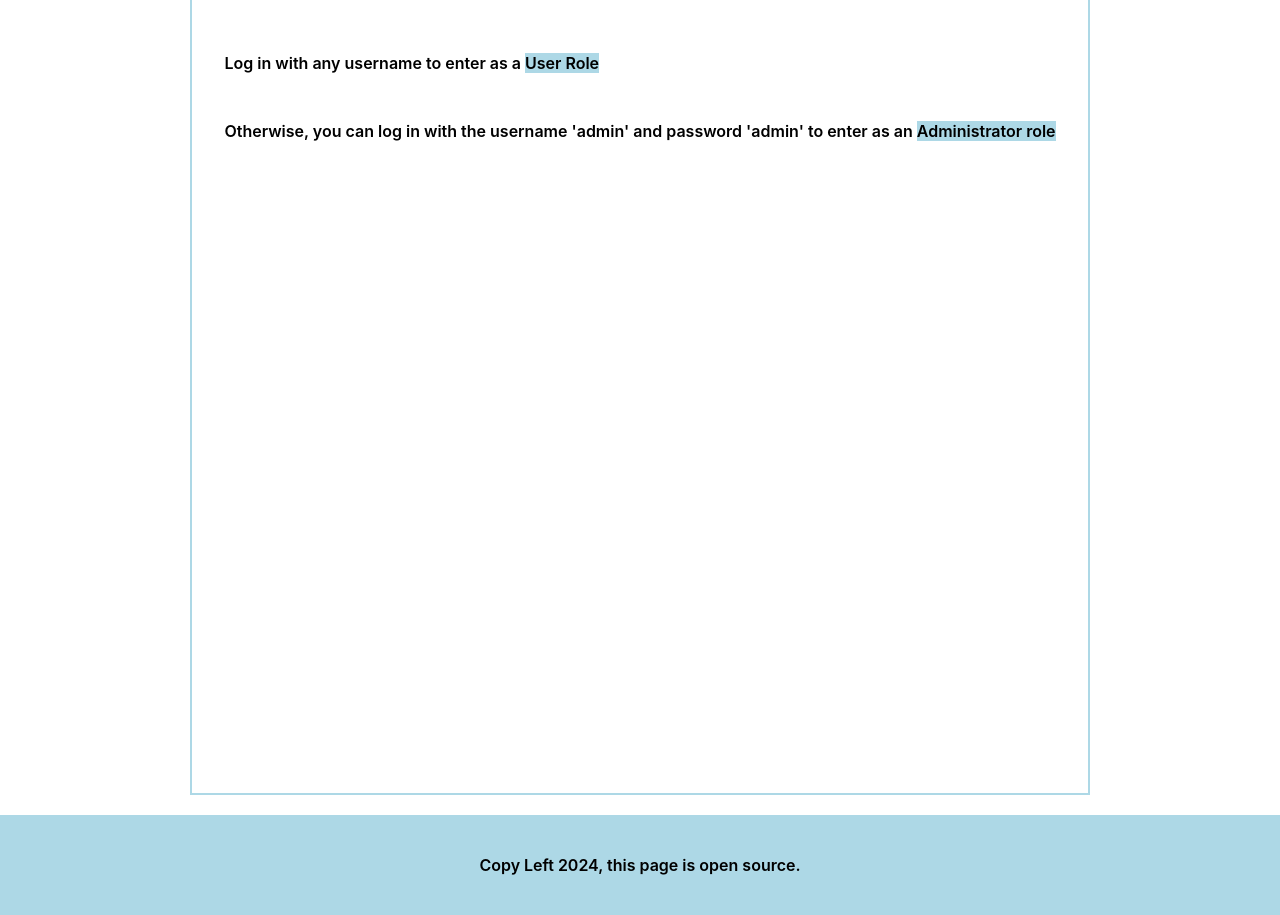
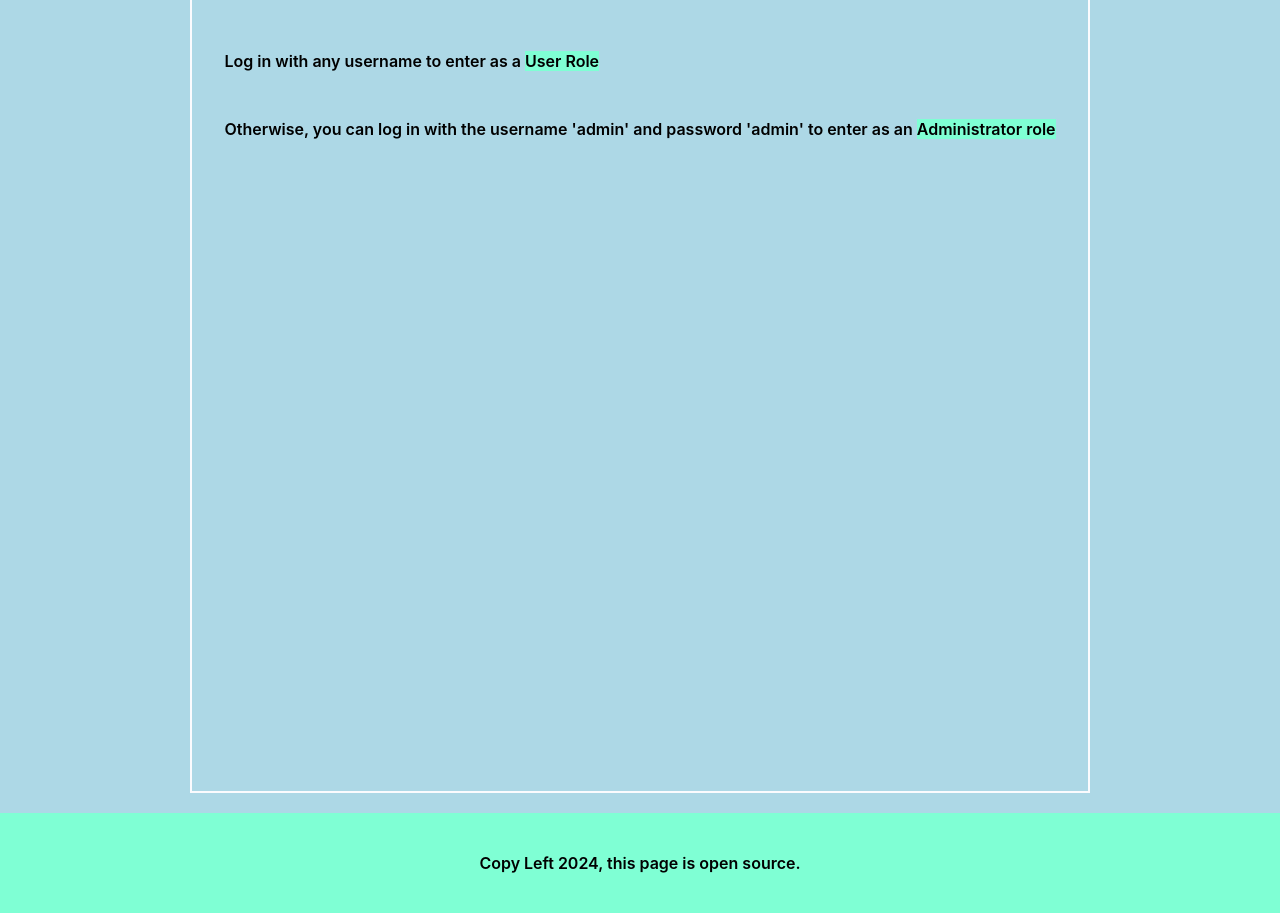
Before and after one commit to Firet/permissions-auth-app, a React (Vite) app: page / in a window 1280 px wide. Shown: the part 225-1140 px from the top of the page. Built offline with nearby package versions, Linux system fonts and the light colour scheme; no server answers.

Commit message:
Change colors all over the app

```diff
--- a/src/components/organisms/Dashboard/Dashbaord.tsx
+++ b/src/components/organisms/Dashboard/Dashbaord.tsx
@@ -21,7 +21,7 @@ function Dashbaord({ dispatch, loading, users, hasErrors }) {
 		flex-direction: row;
 		flex-wrap: wrap;
 		justify-content: center;
-		background-color: var(--ternary);
+		background-color: var(--primary);
 		width: 100%;
 		min-height: 100vh;
 	`;
--- a/src/components/organisms/Users/UserCard.tsx
+++ b/src/components/organisms/Users/UserCard.tsx
@@ -12,8 +12,8 @@ const StyledForm = styled.form`
 `;
 
 const StyledCard = styled(Card)`
-	background-color: var(--primary);
-	color: white;
+	background-color: var(--secondary);
+	color: black;
 	font-weight: 600;
 	align-content: center;
 	text-align: center;
@@ -22,9 +22,7 @@ const StyledCard = styled(Card)`
 	margin: 10px;
 	padding: 10px;
 	&:hover {
-		box-shadow: 0px 2px 4px rgba(0, 0, 0, 0.2);
-		background-color: var(--secondary);
-		color: var(--black);
+		box-shadow: 10px 10px var(--accent);
 	}
 	@media (max-width: 768px) {
 		width: 50%;
--- a/src/components/pages/LoginPage.tsx
+++ b/src/components/pages/LoginPage.tsx
@@ -27,7 +27,7 @@ export default function LoginPage() {
 		min-height: 400px;
 		width: 40%;
 		border-radius: 30px;
-		box-shadow: 10px 10px lightblue;
+		box-shadow: 10px 10px var(--accent);
 		padding: 5px;
 		@media (max-width: 768px) {
 			width: 60%;
--- a/src/components/pages/PublicPage.tsx
+++ b/src/components/pages/PublicPage.tsx
@@ -10,7 +10,7 @@ export default function PublicPage() {
 		width: 100%;
 		min-height: 100vh;
 		font-weight: 600;
-		border: 2px solid var(--primary);
+		border: 2px solid var(--ternary);
 		padding: 2rem;
 	`;
 
@@ -23,7 +23,7 @@ export default function PublicPage() {
 	`;
 
 	const SpanText = styled.span`
-		background-color: var(--primary);
+		background-color: var(--accent);
 	`;
 
 	return (
--- a/src/components/templates/Footer.tsx
+++ b/src/components/templates/Footer.tsx
@@ -2,7 +2,7 @@ import styled from '@emotion/styled';
 
 const StyledFooter = styled.footer`
 	display: flex;
-	background-color: lightblue;
+	background-color: var(--accent);
 	color: var(--black);
 	font-weight: 600;
 	width: 100%;
--- a/src/components/templates/Header.tsx
+++ b/src/components/templates/Header.tsx
@@ -8,7 +8,6 @@ const HeaderContainer = styled.header`
 	font-weight: 700;
 	display: flex;
 	flex-direction: row;
-	border: 1px solid var(--primary);
 	width: 100%;
 	align-items: center;
 	height: 100px;
--- a/src/components/templates/Layout.tsx
+++ b/src/components/templates/Layout.tsx
@@ -4,7 +4,7 @@ import Footer from './Footer';
 import Header from './Header';
 
 const LayoutContainer = styled.section`
-	background-color: var(--white);
+	background-color: var(--primary);
 	display: flex;
 	flex-direction: column;
 	align-items: center;
```
